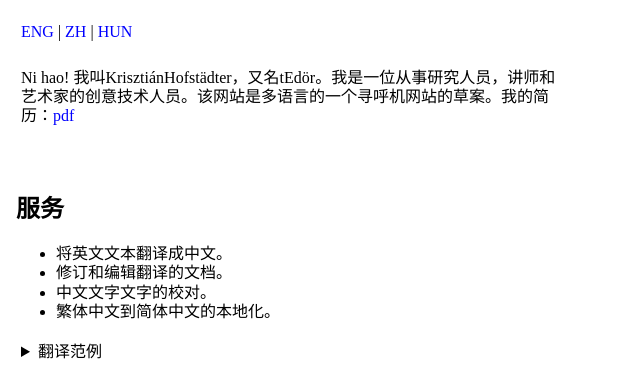
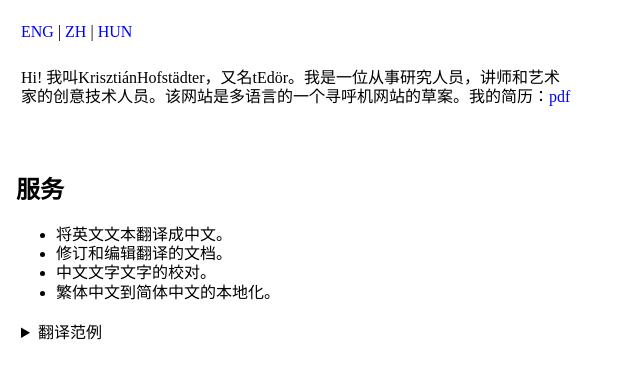
Before and after one commit to krisztian-hofstadter-tedor/web02-multiling-1pager, a plain HTML site: page index-zh.html in a window 1280 px wide. Shown: the part 225-599 px from the top of the page, without its empty margins (0-640 px from the left). Drawn offline with Linux system fonts and the light colour scheme.

Commit message:
Update index-zh.html

```diff
--- a/index-zh.html
+++ b/index-zh.html
@@ -48,8 +48,7 @@
 <body>
   <img src="assets/img/logo-butterfly_cleanpng_com.png"><h1>The Metamorphoser</h1>
   <p><a href="index.html">ENG</a> |  <a href="index-zh.html">ZH</a> | <a href="index-hun.html">HUN</a></p>
-  <p>Ni hao!
-我叫KrisztiánHofstädter，又名tEdör。我是一位从事研究人员，讲师和艺术家的创意技术人员。该网站是多语言的一个寻呼机网站的草案。我的简历：<a href="assets/doc/KHofstader-CV-general-2019.pdf">pdf</a></p>
+  <p>Hi! 我叫KrisztiánHofstädter，又名tEdör。我是一位从事研究人员，讲师和艺术家的创意技术人员。该网站是多语言的一个寻呼机网站的草案。我的简历：<a href="assets/doc/KHofstader-CV-general-2019.pdf">pdf</a></p>
   <br>
   <h2>服务</h2>
   <ul>
```
